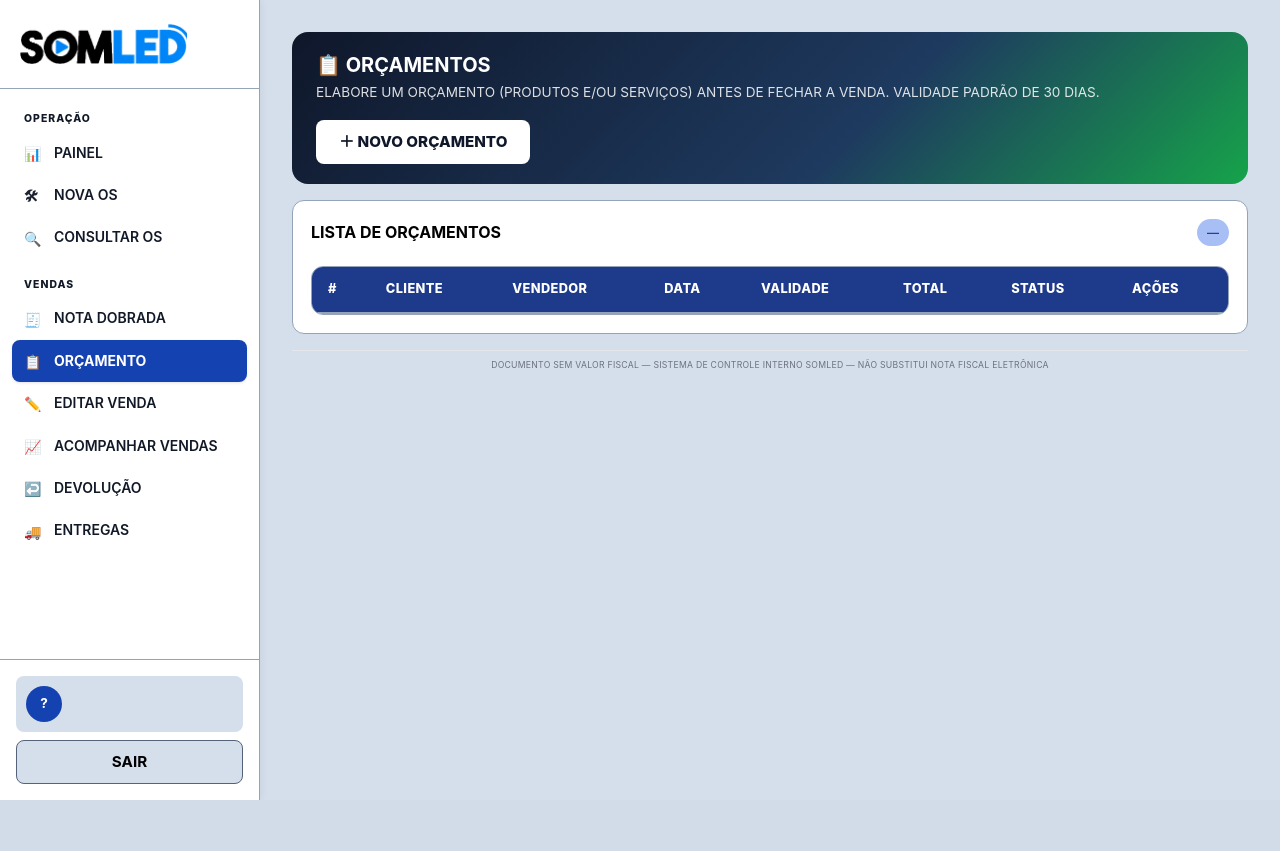
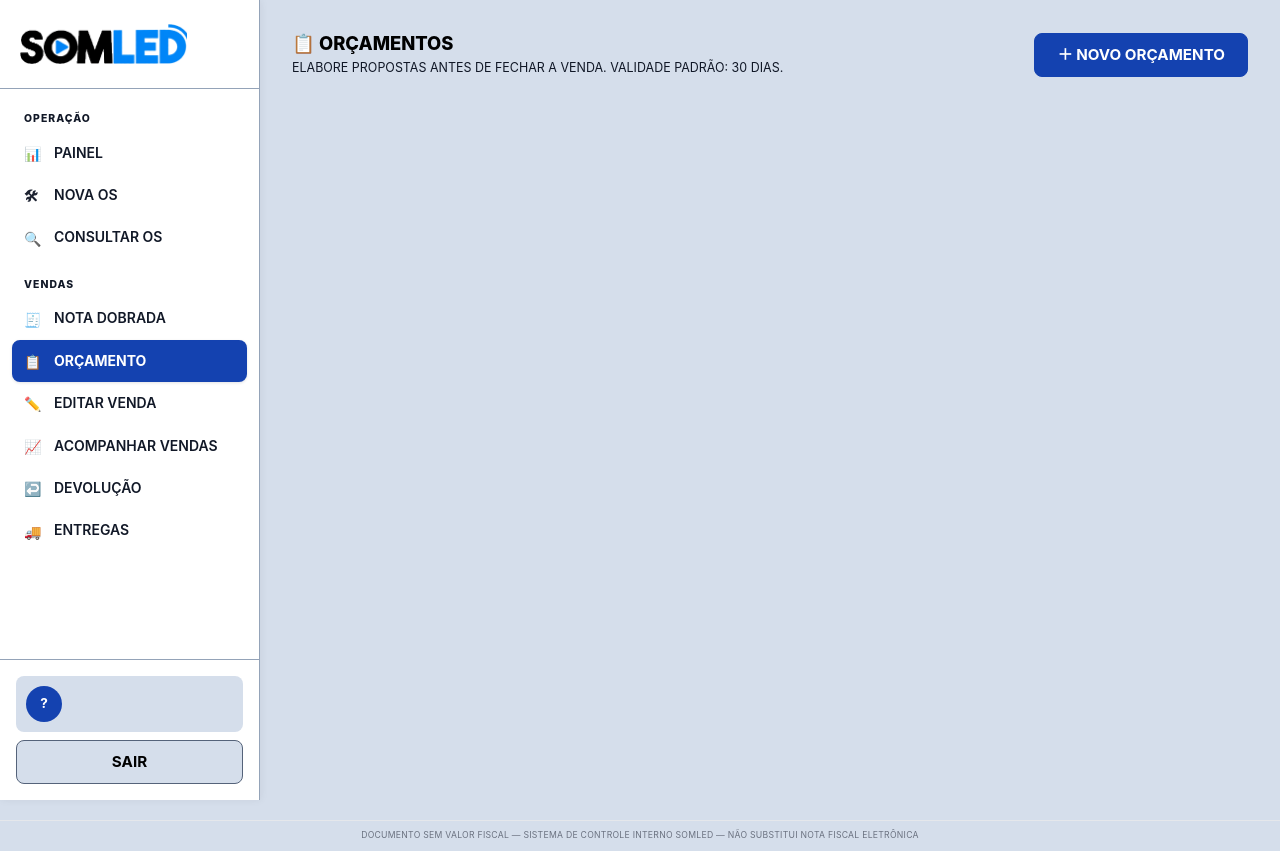
Before and after one commit to brenosomled-commits/sistema-dobrada, a Flask app: template templates/orcamentos.html in a window 1280 px wide. Before the commit the page ends 800 px from the top, so only its background shows below. Run offline with Flask 3, Linux system fonts and the light colour scheme; the template is opened without the code that fills it, so the values that code supplies are empty; some libraries are stand-ins or nearby versions.

Commit message:
visual: orcamentos - layout simplificado com cards e editor limpo

```diff
--- a/templates/orcamentos.html
+++ b/templates/orcamentos.html
@@ -15,20 +15,92 @@
 <title>Orçamentos</title>
 <link rel="stylesheet" href="{{ url_for('static', filename='estilo.css') }}?v=8">
 <style>
-.orcam-hero{ background: linear-gradient(135deg, #0f172a 0%, #1e3a5f 60%, #16a34a 100%); color:#fff; border-radius:16px; padding:20px 24px; display:flex; justify-content:space-between; align-items:center; gap:16px; flex-wrap:wrap; }
-.orcam-hero h1{ font-size:1.25rem; margin:0; }
-.orcam-hero p{ margin:4px 0 0; opacity:.85; font-size:.85rem; }
-.badge-orc{ display:inline-block; padding:2px 10px; border-radius:999px; font-size:.72rem; font-weight:700; white-space:nowrap; }
+/* ===== ORÇAMENTOS — VISUAL LIMPO ===== */
+.orc-wrap{ max-width:900px; margin:0 auto; }
+
+/* Topo da página */
+.orc-topo{ display:flex; justify-content:space-between; align-items:center; gap:12px; flex-wrap:wrap; margin-bottom:20px; }
+.orc-topo h1{ font-size:1.15rem; font-weight:800; display:flex; align-items:center; gap:8px; margin:0; }
+.orc-topo p{ font-size:.78rem; color:var(--cor-texto-secundario); margin:2px 0 0; }
+
+/* Badges de status */
+.badge-orc{ display:inline-block; padding:2px 10px; border-radius:999px; font-size:.70rem; font-weight:700; white-space:nowrap; }
 .badge-orc.aber{ background:#dbeafe; color:#1e40af; }
 .badge-orc.conv{ background:#dcfce7; color:#166534; }
 .badge-orc.venc{ background:#fee2e2; color:#991b1b; }
+
 .monospace{ font-family:ui-monospace,Consolas,monospace; font-size:.82rem; }
-.item-editor{ width:100%; border-collapse:collapse; }
-.item-editor th{ font-size:.72rem; text-transform:uppercase; letter-spacing:.03em; color:#6b7280; text-align:left; padding:6px 4px; border-bottom:1px solid #e5e7eb; }
-.item-editor td{ padding:4px; border-bottom:1px solid #f3f4f6; }
-.item-editor td .form-input, .item-editor td .form-select{ width:100%; box-sizing:border-box; margin:0; }
-.item-editor td .form-input:focus, .item-editor td .form-select:focus{ border-color:#1a56db; outline:none; }
-.item-row-remover{ background:#fee2e2; border:0; border-radius:8px; color:#b91c1c; width:32px; height:32px; font-weight:800; cursor:pointer; }
+
+/* Lista de orçamentos — cards em vez de tabela */
+.orc-grid{ display:flex; flex-direction:column; gap:8px; }
+.orc-card{
+    background:#fff; border:1px solid var(--cor-borda); border-radius:10px;
+    padding:12px 16px; display:flex; align-items:center; gap:12px; flex-wrap:wrap;
+    transition: box-shadow .15s;
+}
+.orc-card:hover{ box-shadow:var(--sombra-md); }
+.orc-card-num{ font-family:ui-monospace,Consolas,monospace; font-weight:800; font-size:.85rem; color:var(--cor-primaria); min-width:72px; }
+.orc-card-info{ flex:1; min-width:0; }
+.orc-card-cliente{ font-weight:700; font-size:.9rem; white-space:nowrap; overflow:hidden; text-overflow:ellipsis; }
+.orc-card-meta{ font-size:.74rem; color:var(--cor-texto-secundario); margin-top:1px; }
+.orc-card-total{ font-weight:800; font-size:.95rem; white-space:nowrap; }
+.orc-card-acoes{ display:flex; gap:6px; flex-wrap:wrap; }
+
+/* Editor */
+.orc-editor{ background:#fff; border:1px solid var(--cor-borda); border-radius:12px; overflow:hidden; }
+.orc-editor-topo{
+    display:flex; align-items:center; justify-content:space-between; gap:12px;
+    padding:14px 20px; border-bottom:1px solid var(--cor-borda);
+    background:var(--cor-fundo);
+}
+.orc-editor-topo h2{ font-size:.95rem; font-weight:800; margin:0; }
+.orc-editor-body{ padding:20px; }
+
+/* Seção dentro do editor */
+.orc-secao{ margin-bottom:18px; }
+.orc-secao-titulo{
+    font-size:.68rem; font-weight:800; letter-spacing:.08em; text-transform:uppercase;
+    color:var(--cor-primaria); border-bottom:1px solid var(--cor-borda); padding-bottom:6px; margin-bottom:12px;
+}
+
+/* Campos */
+.orc-grid-campos{ display:grid; grid-template-columns:repeat(auto-fill,minmax(170px,1fr)); gap:10px; }
+.orc-campo{ display:flex; flex-direction:column; gap:4px; }
+.orc-campo label{ font-size:.68rem; font-weight:700; letter-spacing:.05em; text-transform:uppercase; color:var(--cor-texto-secundario); }
+.orc-campo input, .orc-campo select, .orc-campo textarea{
+    min-height:38px; border:1px solid var(--cor-borda); border-radius:8px;
+    padding:8px 10px; font-family:var(--fonte); font-size:.88rem; background:#fff;
+    transition:border-color .15s, box-shadow .15s;
+}
+.orc-campo input:focus, .orc-campo select:focus, .orc-campo textarea:focus{
+    border-color:var(--cor-primaria); box-shadow:0 0 0 3px var(--cor-primaria-light); outline:none;
+}
+.orc-campo textarea{ min-height:60px; resize:vertical; }
+
+/* Tabela de itens */
+.itens-tbl{ width:100%; border-collapse:collapse; }
+.itens-tbl th{ font-size:.68rem; text-transform:uppercase; letter-spacing:.04em; color:var(--cor-texto-secundario); text-align:left; padding:6px 6px; border-bottom:1.5px solid var(--cor-borda); background:var(--cor-fundo); }
+.itens-tbl td{ padding:4px 4px; border-bottom:1px solid #f0f0f0; vertical-align:middle; }
+.itens-tbl td input, .itens-tbl td select{ width:100%; min-height:34px; border:1px solid #e2e8f0; border-radius:6px; padding:5px 7px; font-size:.85rem; font-family:var(--fonte); background:#fff; }
+.itens-tbl td input:focus, .itens-tbl td select:focus{ border-color:var(--cor-primaria); outline:none; }
+.btn-rm{ background:none; border:none; color:#94a3b8; cursor:pointer; width:28px; height:28px; border-radius:6px; font-size:1rem; display:flex; align-items:center; justify-content:center; }
+.btn-rm:hover{ background:#fee2e2; color:#b91c1c; }
+
+/* Barra de total + ações */
+.orc-rodape{
+    display:flex; align-items:center; justify-content:space-between; flex-wrap:wrap; gap:12px;
+    padding:14px 20px; border-top:1px solid var(--cor-borda); background:var(--cor-fundo);
+    margin-top:4px;
+}
+.orc-total-txt{ font-size:1.1rem; font-weight:900; }
+.orc-total-val{ color:var(--cor-primaria); }
+.orc-acoes{ display:flex; gap:8px; flex-wrap:wrap; }
+
+@media(max-width:600px){
+    .orc-grid-campos{ grid-template-columns:1fr 1fr; }
+    .orc-card-acoes{ width:100%; }
+    .orc-rodape{ flex-direction:column; align-items:flex-start; }
+}
 @media print{ .no-print{ display:none !important; } }
 </style>
 </head>
@@ -49,69 +121,110 @@
     </div>
 </aside>
 <main class="conteudo">
+<div class="orc-wrap"></div>
 
-    <div class="orcam-hero">
+    <!-- Topo -->
+    <div class="orc-topo">
         <div>
             <h1>📋 Orçamentos</h1>
-            <p>Elabore um orçamento (produtos e/ou serviços) antes de fechar a venda. Validade padrão de 30 dias.</p>
+            <p>Elabore propostas antes de fechar a venda. Validade padrão: 30 dias.</p>
         </div>
-        <button class="btn" style="background:#fff;color:#0f172a;font-weight:800" onclick="novoOrcamento()">＋ Novo Orçamento</button>
+        <button class="btn btn-primary" onclick="novoOrcamento()">＋ Novo Orçamento</button>
     </div>
 
-    <div class="card mt-3" id="cardLista">
-        <div class="card-header"><h2 class="card-title">Lista de orçamentos</h2><span class="badge badge-pronta" id="badgeCount">—</span></div>
-        <div class="tabela-container"><table class="tabela">
-            <thead><tr><th>#</th><th>Cliente</th><th>Vendedor</th><th>Data</th><th>Validade</th><th>Total</th><th>Status</th><th class="no-print">Ações</th></tr></thead>
-            <tbody id="tbodyLista"></tbody>
-        </table></div>
-        <div id="emptyLista" class="empty-state" style="display:none"><div class="empty-icon">📋</div><h3>Nenhum orçamento criado</h3><p>Clique em "Novo Orçamento" para começar.</p></div>
+    <!-- Lista -->
+    <div id="cardLista">
+        <div style="display:flex;align-items:center;justify-content:space-between;margin-bottom:10px">
+            <span style="font-size:.78rem;font-weight:700;color:var(--cor-texto-secundario)" id="badgeCount"></span>
+        </div>
+        <div class="orc-grid" id="tbodyLista"></div>
+        <div id="emptyLista" class="empty-state" style="display:none">
+            <div class="empty-icon">📋</div>
+            <h3>Nenhum orçamento criado</h3>
+            <p>Clique em "Novo Orçamento" para começar.</p>
+        </div>
     </div>
 
-    <div class="card mt-3" id="cardEditor" style="display:none">
-        <div class="card-header">
-            <h2 class="card-title" id="tituloEditor">Novo Orçamento</h2>
-            <span class="badge badge-pronta monospace" id="numeroExibido">—</span>
+    <!-- Editor -->
+    <div class="orc-editor" id="cardEditor" style="display:none">
+        <div class="orc-editor-topo">
+            <h2 id="tituloEditor">Novo Orçamento</h2>
+            <span class="monospace badge badge-pronta" id="numeroExibido">—</span>
         </div>
 
-        <div class="form-row mt-2">
-            <div class="form-group"><label class="form-label">Cliente *</label><input type="text" class="form-input" id="camCliente" placeholder="Nome do cliente"></div>
-            <div class="form-group"><label class="form-label">Telefone</label><input type="text" class="form-input" id="camTelefone" placeholder="(00) 00000-0000" maxlength="15"></div>
-            <div class="form-group"><label class="form-label">Vendedor</label><input type="text" class="form-input" id="camVendedor" value="{{ usuario }}" placeholder="Vendedor"></div>
-            <div class="form-group"><label class="form-label">Condição</label>
-                <select class="form-select" id="camCondicao"><option value="dinheiro">DINHEIRO</option><option value="cartadebito">CARTÃO DÉBITO</option><option value="cartacredito">CARTÃO CRÉDITO</option><option value="pix">PIX</option><option value="aprazo">A PRAZO</option></select>
+        <div class="orc-editor-body">
+
+            <!-- Dados do cliente -->
+            <div class="orc-secao">
+                <div class="orc-secao-titulo">Dados do cliente</div>
+                <div class="orc-grid-campos">
+                    <div class="orc-campo" style="grid-column:span 2"><label>Cliente *</label><input type="text" id="camCliente" placeholder="Nome do cliente"></div>
+                    <div class="orc-campo"><label>Telefone</label><input type="text" id="camTelefone" placeholder="(00) 00000-0000" maxlength="15"></div>
+                    <div class="orc-campo"><label>Vendedor</label><input type="text" id="camVendedor" value="{{ usuario }}" placeholder="Vendedor"></div>
                 </div>
-            <div class="form-group"><label class="form-label">Validade (dias)</label><input type="number" class="form-input" id="camValidade" min="0" max="365" value="30"></div>
-        </div>
-        <div class="form-row">
-            <div class="form-group"><label class="form-label">Endereço</label><input type="text" class="form-input" id="camEndereco" placeholder="Endereço de entrega (opcional)"></div>
             </div>
 
-        <div class="mt-3">
-            <div class="card-header" style="padding-left:0"><h3 class="card-title">Itens do orçamento</h3></div>
-            <div class="tabela-container"><table class="item-editor" id="tblItens">
-                <thead><tr><th style="width:110px">Tipo</th><th style="width:64px">Qtd</th><th>Descrição</th><th style="width:100px">Valor</th><th style="width:34px"></th></tr></thead>
-                <tbody id="tbodyItens"></tbody>
-            </table></div>
-            <button class="btn btn-outline btn-sm mt-2" onclick="adicionarLinha()">＋ Adicionar item</button>
+            <!-- Condições -->
+            <div class="orc-secao">
+                <div class="orc-secao-titulo">Condições</div>
+                <div class="orc-grid-campos">
+                    <div class="orc-campo">
+                        <label>Condição</label>
+                        <select id="camCondicao">
+                            <option value="dinheiro">DINHEIRO</option>
+                            <option value="cartadebito">CARTÃO DÉBITO</option>
+                            <option value="cartacredito">CARTÃO CRÉDITO</option>
+                            <option value="pix">PIX</option>
+                            <option value="aprazo">A PRAZO</option>
+                        </select>
+                    </div>
+                    <div class="orc-campo"><label>Validade (dias)</label><input type="number" id="camValidade" min="0" max="365" value="30"></div>
+                    <div class="orc-campo" style="grid-column:span 2"><label>Endereço (opcional)</label><input type="text" id="camEndereco" placeholder="Endereço de entrega"></div>
+                </div>
             </div>
 
-        <div class="mt-3">
-            <label class="form-label">Observação</label>
-            <textarea class="form-textarea" id="camObservacao" rows="2" placeholder="Observações do orçamento"></textarea>
+            <!-- Itens -->
+            <div class="orc-secao">
+                <div class="orc-secao-titulo">Itens</div>
+                <div style="overflow-x:auto">
+                    <table class="itens-tbl" id="tblItens">
+                        <thead>
+                            <tr>
+                                <th style="width:100px">Tipo</th>
+                                <th style="width:60px">Qtd</th>
+                                <th>Descrição</th>
+                                <th style="width:110px">Valor unit.</th>
+                                <th style="width:32px"></th>
+                            </tr>
+                        </thead>
+                        <tbody id="tbodyItens"></tbody>
+                    </table>
+                </div>
+                <button class="btn btn-outline btn-sm" style="margin-top:10px" onclick="adicionarLinha()">＋ Adicionar item</button>
             </div>
 
-        <div class="card-header mt-3" style="padding-left:0;padding-right:0">
-            <div style="font-size:1.05rem;font-weight:800">TOTAL: <span id="totalExibido">R$ 0,00</span></div>
+            <!-- Observação -->
+            <div class="orc-secao">
+                <div class="orc-secao-titulo">Observação</div>
+                <div class="orc-campo"><textarea id="camObservacao" placeholder="Observações do orçamento"></textarea></div>
             </div>
 
-        <div class="mt-3 no-print" style="display:flex;gap:10px;flex-wrap:wrap">
-            <button class="btn btn-success" id="btnSalvar" onclick="salvarOrcamento()">💾 Salvar Orçamento</button>
+        </div>
+
+        <!-- Rodapé com total e ações -->
+        <div class="orc-rodape no-print">
+            <div class="orc-total-txt">TOTAL: <span class="orc-total-val" id="totalExibido">R$ 0,00</span></div>
+            <div class="orc-acoes">
+                <button class="btn btn-success" id="btnSalvar" onclick="salvarOrcamento()">💾 Salvar</button>
                 <button class="btn btn-outline" id="btnImprimir" onclick="imprimirAtual()">🖨 Imprimir</button>
-            <button class="btn" style="background:#16a34a;color:#fff" id="btnConverter" onclick="converterAtual()">↩Converter em Venda</button>
-            <button class="btn btn-outline" onclick="cancelarEdicao()">Cancelar</button>
+                <button class="btn btn-primary" id="btnConverter" style="display:none;background:#16a34a;border-color:#16a34a" onclick="converterAtual()">↩ Converter em Venda</button>
+                <button class="btn btn-outline" onclick="cancelarEdicao()">✕ Cancelar</button>
             </div>
         </div>
-<div style="text-align:center;font-size:6.5pt;color:#6b7280;margin-top:16px;padding:8px 4px;border-top:1px solid #e5e7eb;letter-spacing:.03em">Documento sem valor fiscal — Sistema de controle interno SOMLED — Não substitui Nota Fiscal eletrônica</div>
+    </div>
+
+</div>
+<div style="text-align:center;font-size:6.5pt;color:#6b7280;margin-top:20px;padding:8px 4px;border-top:1px solid #e5e7eb;letter-spacing:.03em">Documento sem valor fiscal — Sistema de controle interno SOMLED — Não substitui Nota Fiscal eletrônica</div>
 </main>
 </div>
 <script src="{{ url_for('static', filename='utilitarios.js') }}?v=8"></script>
@@ -151,19 +264,19 @@
 function cancelarEdicao(){ document.getElementById('cardEditor').style.display='none'; document.getElementById('cardLista').style.display='block'; carregar(); }
 function adicionarLinha(item){
     const tipo=item&&item.tipo?item.tipo:'PRODUTO';
-    const q=item&&item.quantidade!=null?item.quantidade:'';
+    const q=item&&item.quantidade!=null?item.quantidade:'1';
     const desc=item&&item.descricao?item.descricao:'';
     const val=item&&item.valor!=null?item.valor:'';
     const tr=document.createElement('tr');
     tr.innerHTML=
-        '<td><select class="form-select tipo">'+
+        '<td><select class="tipo">'+
             '<option value="PRODUTO"'+(tipo==='PRODUTO'?' selected':'')+'>PRODUTO</option>'+
             '<option value="SERVIÇO"'+(tipo==='SERVIÇO'?' selected':'')+'>SERVIÇO</option>'+
         '</select></td>'+
-        '<td><input class="form-input quantidade" type="number" min="0" step="any" value="'+q+'"></td>'+
-        '<td><input class="form-input descricao" placeholder="Descrição" value="'+String(desc).replace(/"/g,'&quot;')+'"></td>'+
-        '<td><input class="form-input valor" type="number" min="0" step="any" value="'+val+'" oninput="calcularTotalAtual()"></td>'+
-        '<td><button type="button" class="item-row-remover" onclick="removerLinha(this)">✕</button></td>';
+        '<td><input class="quantidade" type="number" min="0" step="any" value="'+q+'" oninput="calcularTotalAtual()"></td>'+
+        '<td><input class="descricao" placeholder="Descrição do item" value="'+String(desc).replace(/"/g,'&quot;')+'"></td>'+
+        '<td><input class="valor" type="number" min="0" step="any" placeholder="0,00" value="'+val+'" oninput="calcularTotalAtual()"></td>'+
+        '<td><button type="button" class="btn-rm" onclick="removerLinha(this)" title="Remover">✕</button></td>';
     document.getElementById('tbodyItens').appendChild(tr);
 }
 function removerLinha(btn){ const tr=btn.closest('tr'); tr.parentNode.removeChild(tr); calcularTotalAtual(); }
@@ -284,34 +397,39 @@
         window.scrollTo({top:0,behavior:'smooth'});
     }).catch(()=>S.Toast.erro('Erro ao carregar orçamento'));
 }
-// Atualiza apenas a tabela em background (não toca no editor)
+// Atualiza apenas a lista em background (não toca no editor)
 async function _carregarLista(){
     try{
         const r=await fetch('/api/orcamentos'); const j=await r.json();
         if(!r.ok) return;
         const lista=j||[];
-        document.getElementById('badgeCount').innerText=lista.length+' orçamento(s)';
-        const tbody=document.getElementById('tbodyLista'); tbody.innerHTML='';
+        document.getElementById('badgeCount').innerText=lista.length ? lista.length+' orçamento(s)' : '';
+        const cont=document.getElementById('tbodyLista'); cont.innerHTML='';
         const empty=document.getElementById('emptyLista');
         empty.style.display=lista.length===0?'block':'none';
         lista.forEach(function(o){
             const st=estadoOrcamento(o);
-            const tr=document.createElement('tr');
-            const acoes=
-                '<button class="btn btn-outline btn-sm" onclick="editarOrcamento('+o.id+')">Abrir</button> '+
-                '<button class="btn btn-outline btn-sm" onclick="imprimirLista('+o.id+')">🖨</button> '+
-                (o.status!=='convertido'?'<button class="btn btn-success btn-sm" onclick="converterLista('+o.id+')">↩Venda</button> ':'')+
-                (o.status!=='convertido'?'<button class="btn btn-danger btn-sm" onclick="excluirOrcamento('+o.id+','+o.numero+')">✕</button>':'');
-            tr.innerHTML=
-                '<td class="monospace">ORC'+String(o.numero).padStart(4,'0')+'</td>'+
-                '<td class="font-bold">'+String(o.cliente||'—').replace(/</g,'&lt;')+'</td>'+
-                '<td>'+String(o.vendedor||'—').replace(/</g,'&lt;')+'</td>'+
-                '<td>'+dataBrasil(o.criacao)+'</td>'+
-                '<td>vence '+dataBrasil(addDias(o.criacao,o.validade_dias))+(o.validade_dias?' ('+o.validade_dias+'d)':'')+'</td>'+
-                '<td>'+fmtMoeda(o.total)+'</td>'+
-                '<td><span class="badge-orc '+st.cls+'">'+st.txt+'</span></td>'+
-                '<td class="no-print">'+acoes+'</td>';
-            tbody.appendChild(tr);
+            const vence=dataBrasil(addDias(o.criacao,o.validade_dias));
+            const div=document.createElement('div');
+            div.className='orc-card';
+            div.innerHTML=
+                '<div class="orc-card-num">ORC'+String(o.numero).padStart(4,'0')+'</div>'+
+                '<div class="orc-card-info">'+
+                    '<div class="orc-card-cliente">'+String(o.cliente||'—').replace(/</g,'&lt;')+'</div>'+
+                    '<div class="orc-card-meta">'+
+                        String(o.vendedor||'—').replace(/</g,'&lt;')+' · '+dataBrasil(o.criacao)+
+                        ' · vence '+vence+
+                    '</div>'+
+                '</div>'+
+                '<div class="orc-card-total">'+fmtMoeda(o.total)+'</div>'+
+                '<span class="badge-orc '+st.cls+'">'+st.txt+'</span>'+
+                '<div class="orc-card-acoes no-print">'+
+                    '<button class="btn btn-outline btn-sm" onclick="editarOrcamento('+o.id+')">✏ Abrir</button>'+
+                    '<button class="btn btn-outline btn-sm" onclick="imprimirLista('+o.id+')">🖨</button>'+
+                    (o.status!=='convertido'?'<button class="btn btn-success btn-sm" onclick="converterLista('+o.id+')">↩ Venda</button>':'')+
+                    (o.status!=='convertido'?'<button class="btn btn-danger btn-sm" onclick="excluirOrcamento('+o.id+','+o.numero+')">✕</button>':'')+
+                '</div>';
+            cont.appendChild(div);
         });
     }catch(e){}
 }
```
Lines whose indentation alone changed are shown as unchanged.
